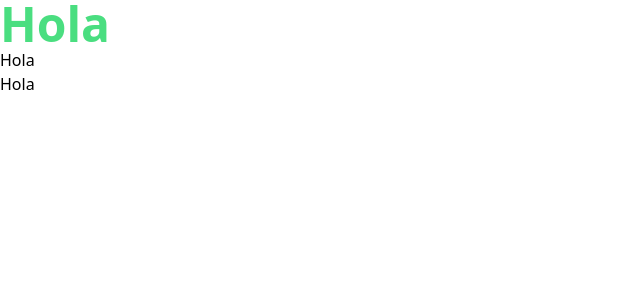
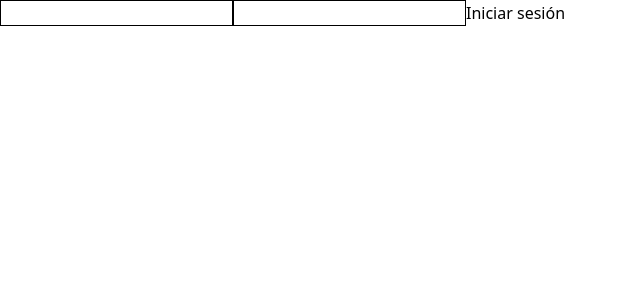
Before and after one commit to tzuzulcode/frontend-react-abril2022, a React (Create React App) app in the folder ecommerce/: page /login in a window 1280 px wide. Shown: the top 300 px of the page, without its empty margins (0-640 px from the left). Built offline with nearby package versions, Linux system fonts and the light colour scheme.

Commit message:
Auth with httpOnly Cookies

```diff
--- a/ecommerce/src/App.js
+++ b/ecommerce/src/App.js
@@ -1,11 +1,14 @@
+import {Route,Routes} from 'react-router-dom'
+import Home from './pages/Home';
+import Login from './pages/Login';
+
 function App() {
-  return (
-    <div>
-      <h1 className="text-orange-500 text-5xl font-bold sm:text-red-700 md:text-green-400">Hola</h1>
-      <h2>Hola</h2>
-      <p>Hola</p>
-    </div>
-  );
+    return (
+        <Routes>
+          <Route path='/' element={<Home/>}/>
+          <Route path='/login' element={<Login/>}/>
+        </Routes>
+    );
 }
 
 export default App;
--- a/ecommerce/src/index.js
+++ b/ecommerce/src/index.js
@@ -3,11 +3,14 @@ import ReactDOM from 'react-dom/client';
 import './index.css';
 import App from './App';
 import reportWebVitals from './reportWebVitals';
+import {BrowserRouter as Router} from 'react-router-dom'
 
 const root = ReactDOM.createRoot(document.getElementById('root'));
 root.render(
   <React.StrictMode>
-    <App />
+    <Router>
+      <App />
+    </Router>
   </React.StrictMode>
 );
 
--- /dev/null
+++ b/ecommerce/src/pages/Home.jsx
@@ -0,0 +1,10 @@
+import React from 'react'
+import { Link } from 'react-router-dom'
+
+export default function Home() {
+  return (
+    <>
+        <Link to="/login">Login</Link>
+    </>
+  )
+}
--- /dev/null
+++ b/ecommerce/src/pages/Login.jsx
@@ -0,0 +1,32 @@
+import axios from 'axios'
+import React from 'react'
+
+export default function Login() {
+
+    const login = (event)=>{
+        event.preventDefault()
+        const {email,password} =event.target
+        console.log(email,password)
+        axios.post("http://localhost:4000/api/auth/login",{
+            email:email.value,
+            password:password.value
+        },{
+            withCredentials:true
+        }).then(response=>{
+            console.log(response)
+        })
+        .catch(error=>console.log(error))
+
+    }
+
+    return (
+        <>
+            <form onSubmit={login}>
+                <input className='border border-black' type="email" name="email" />
+                <input className='border border-black' type="password" name="password" />
+                <button>Iniciar sesión</button>
+            </form>
+
+        </>
+    )
+}
```
